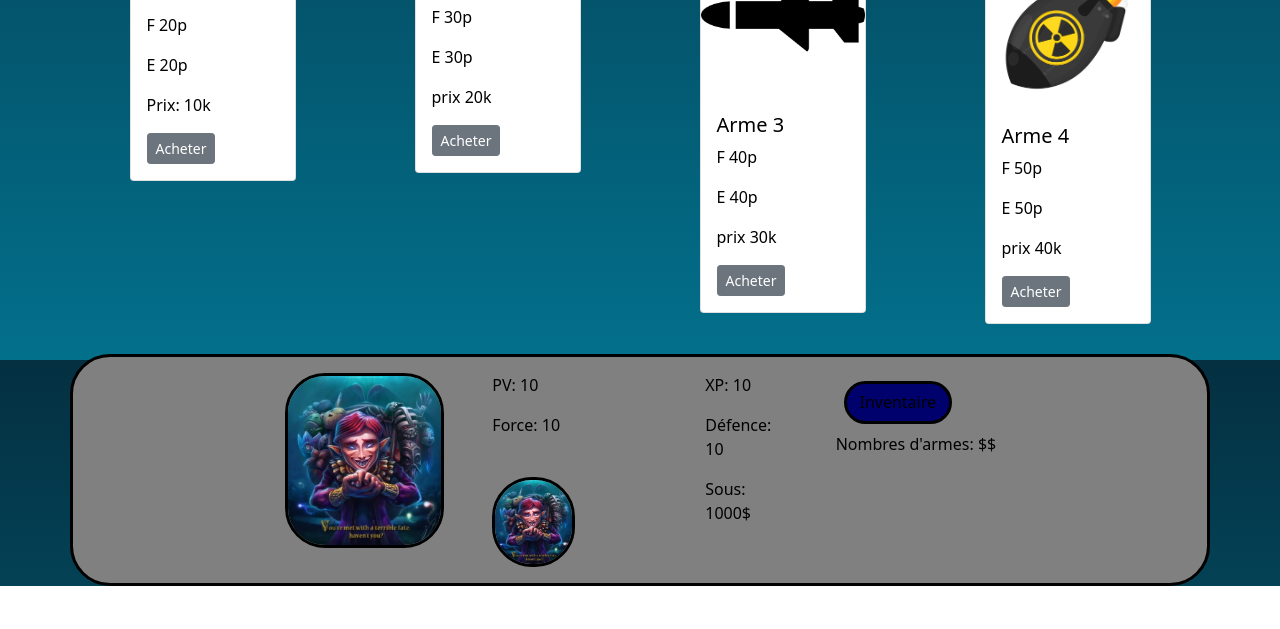
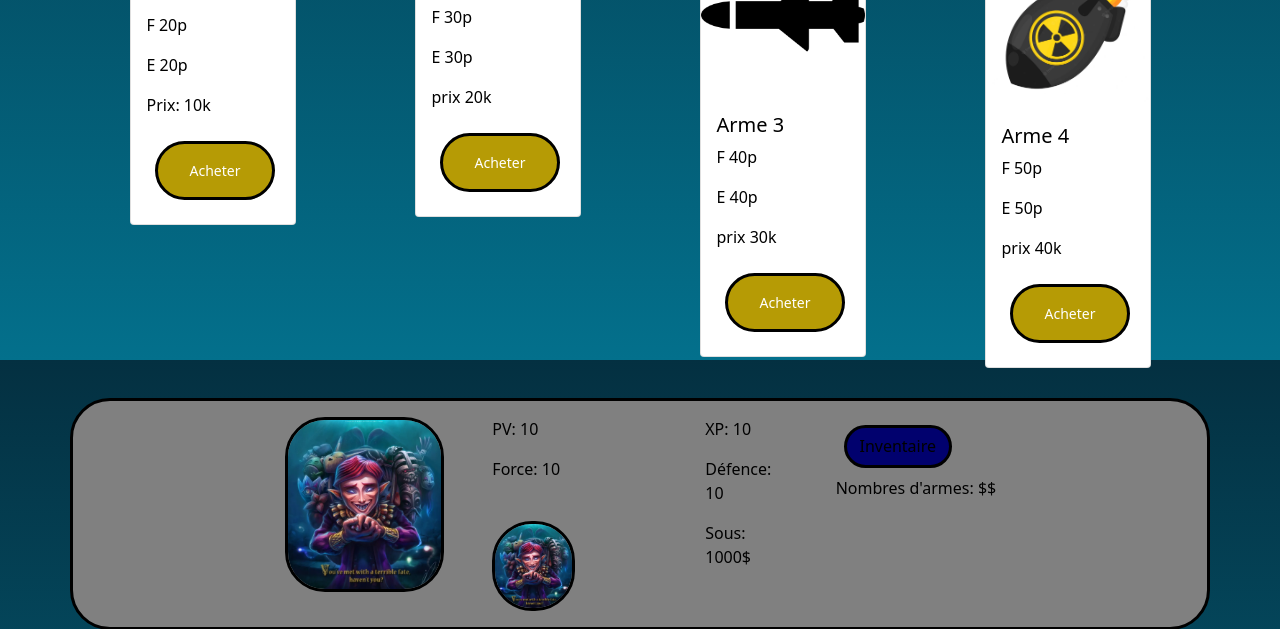
Before and after one commit to Realise-Formation-Digital/22.02-Groupe-JS-1, a plain HTML site: page index.html in a window 1280 px wide. Shown: the part 470-1099 px from the top of the page. Before the commit the page ends 1056 px from the top, so only its background shows below. Drawn offline with nearby package versions, Linux system fonts and the light colour scheme.

Commit message:
merge avec diogo

```diff
--- a/index.html
+++ b/index.html
@@ -40,7 +40,7 @@
                 <div class="card-body">
                     <h5 class="card-title">Arme 1</h5>
                     <p class="card-text"><p>F 20p </p>  <p>E 20p</p><p> Prix: 10k</p>
-                    <button type="button" class="btn btn-secondary btn-sm">Acheter</button>
+                    <button type="button" class="btn btn-secondary btn-sm power-up">Acheter</button>
                 </div>
               </div>
             </div>
@@ -50,7 +50,7 @@
                 <div class="card-body">
                     <h5 class="card-title">Arme 2</h5>
                     <p class="card-text">F 30p</p> <p>E 30p</p><p>prix 20k</p>
-                    <button type="button" class="btn btn-secondary btn-sm">Acheter</button>
+                    <button type="button" class="btn btn-secondary btn-sm power-up">Acheter</button>
                 </div>
               </div>
             </div>
@@ -60,7 +60,7 @@
                 <div class="card-body">
                     <h5 class="card-title">Arme 3</h5>
                     <p class="card-text">F 40p</p><p>E 40p</p><p>prix 30k</p>
-                    <button type="button" class="btn btn-secondary btn-sm">Acheter</button>
+                    <button type="button" class="btn btn-secondary btn-sm power-up">Acheter</button>
                 </div>
               </div>
             </div>
@@ -70,7 +70,7 @@
                 <div class="card-body">
                     <h5 class="card-title">Arme 4</h5>
                     <p class="card-text">F 50p</p><p>E 50p</p><p>prix 40k</p>
-                    <button type="button" class="btn btn-secondary btn-sm">Acheter</button>
+                    <button type="button" class="btn btn-secondary btn-sm power-up">Acheter</button>
                 </div>
               </div>
             </div>
```
